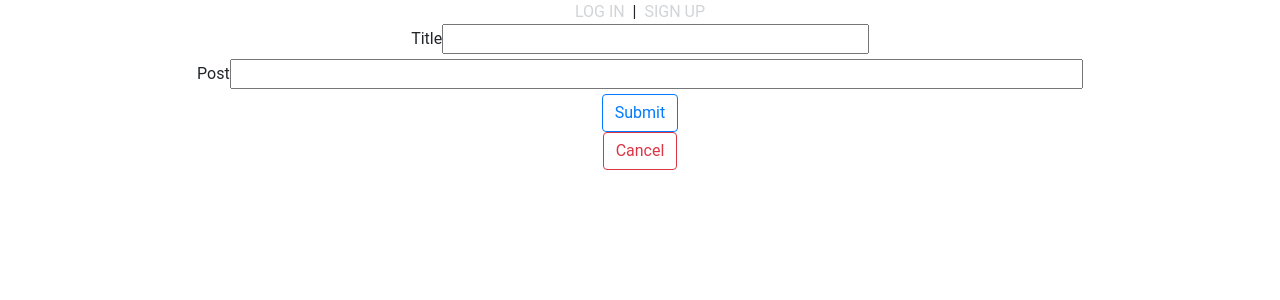
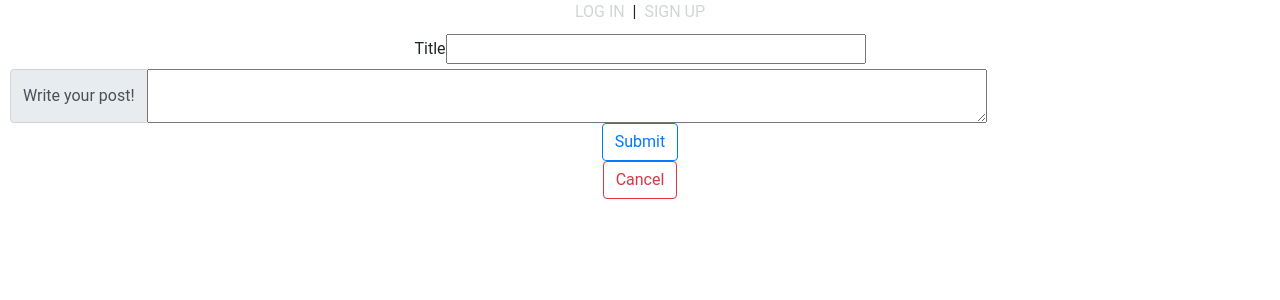
Before and after one commit to eag58914/leveler-app-mern, a React (Create React App) app: page /add_post in a window 1280 px wide. Shown: the top 300 px of the page. Built offline with nearby package versions, Linux system fonts and the light colour scheme; no server answers.

Commit message:
style changes

```diff
--- a/src/components/PostForm/PostForm.js
+++ b/src/components/PostForm/PostForm.js
@@ -39,7 +39,7 @@ class PostForm extends Component {
 
 	render() {
 		return (
-			<div>
+			<div className={styles.inputFormStructure}>
 				<form className="post-form" align="center" onSubmit={this.handleSubmit}>
 					<div>
 						<label>Title</label>
@@ -52,8 +52,13 @@ class PostForm extends Component {
 						/>
 					</div>
 					<div>
-						<label>Post</label>
-						<input
+						<div className="input-group">
+							<div className="input-group-prepend">
+								<span className="input-group-text">Write your post!</span>
+							</div>
+							<textarea
+								class="form-control"
+								aria-label="With textarea"
 								type="text"
 								name="post"
 								onChange={this.handleOnChange}
@@ -61,10 +66,11 @@ class PostForm extends Component {
 								className=" col-sm-8"
 							/>
 						</div>
+					</div>
 					<input type="submit" className="btn btn-outline-primary" />
 				</form>
 
-				<div className={styles.CancelButton}>
+				<div>
 					<Link to="/">
 						<div align="center">
 							<button class="btn btn-outline-danger">Cancel</button>
--- a/src/pages/MainPostPage/MainPostPage.jsx
+++ b/src/pages/MainPostPage/MainPostPage.jsx
@@ -5,7 +5,9 @@ import style from './MainPostPage.module.css';
 function PostPageList(props) {
 	return (
 		<div className={style.main_page_background}>
-			<h3 align="center">All Posts</h3>
+			<h1 className={style.allposts} align="center">
+				All Posts
+			</h1>
 			<div align="center">
 				{props.posts.map((item, index) => (
 					<MainPost
```
Lines whose indentation alone changed are shown as unchanged.
